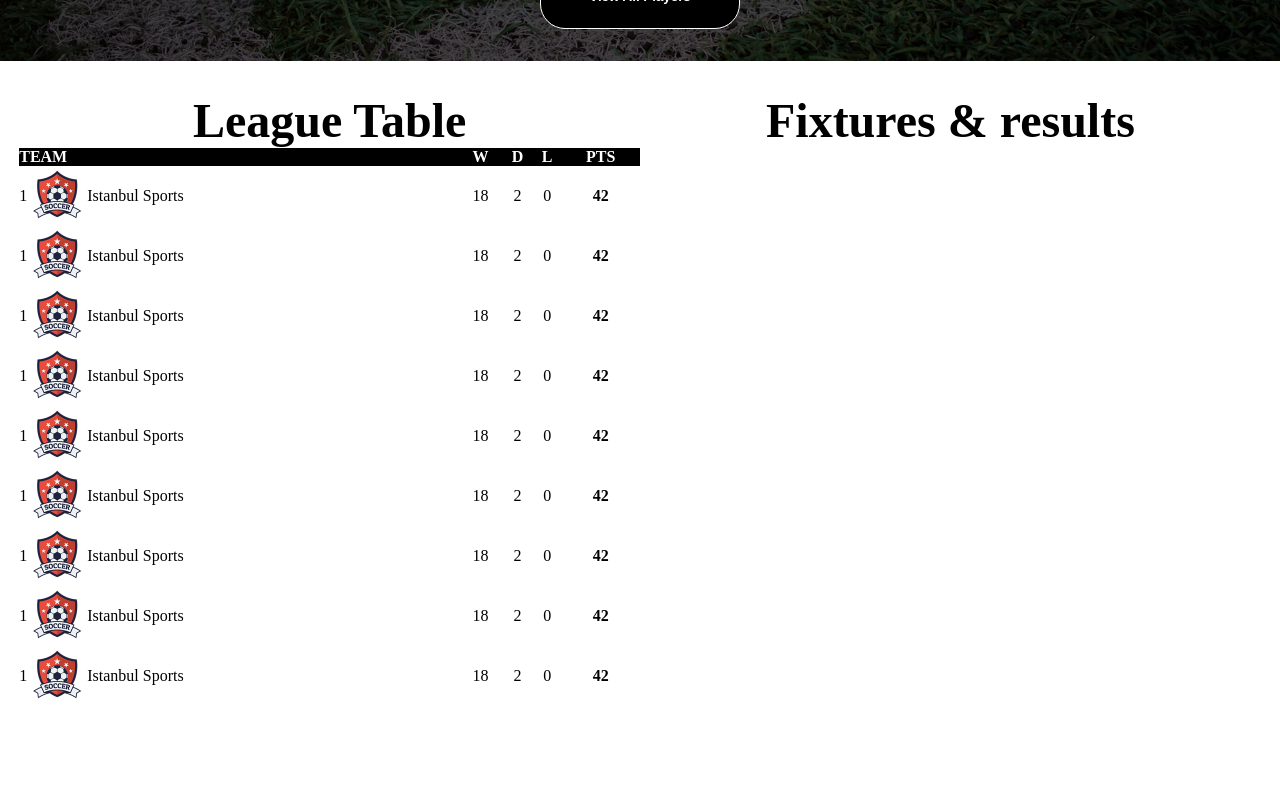
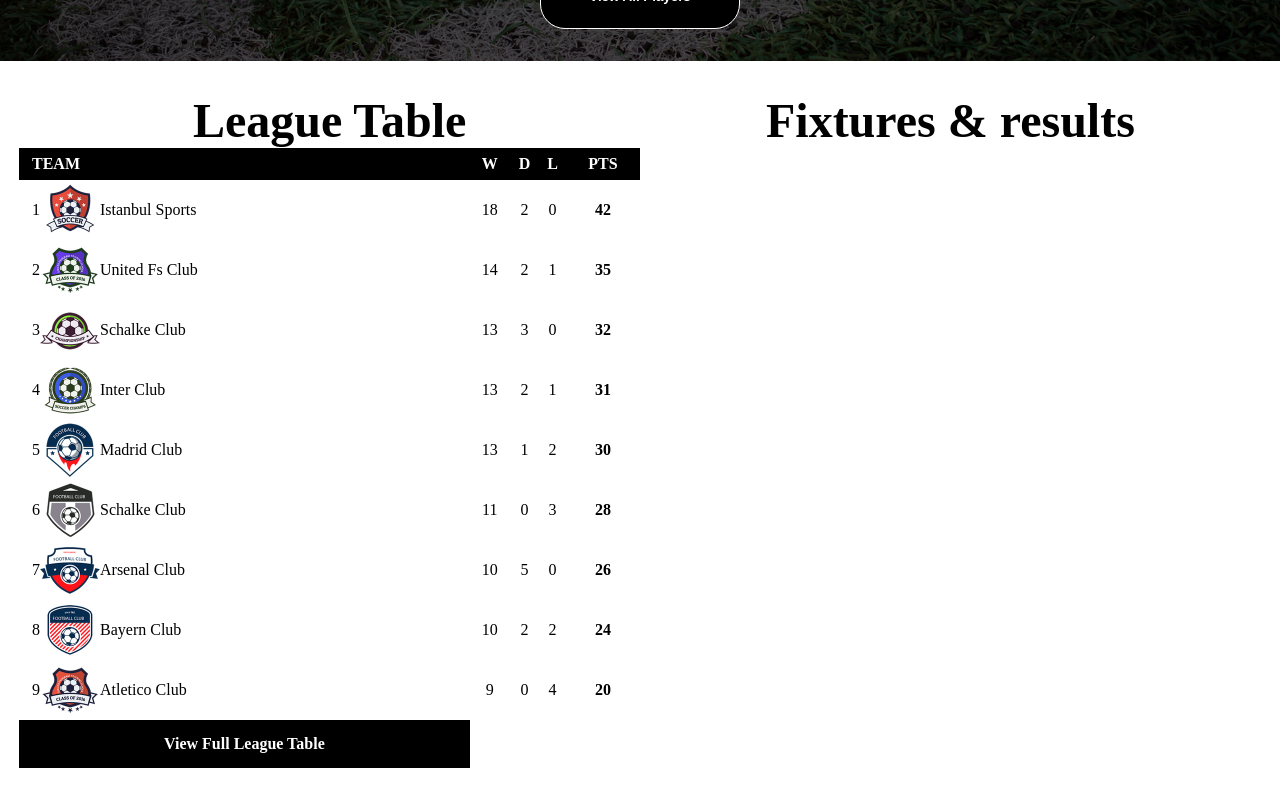
Before and after one commit to simoneevacca/proj-html-vuejs, a Vue app: page / in a window 1280 px wide. Shown: the part 2496-3296 px from the top of the page. Before the commit the page ends 3234 px from the top, so only its background shows below. Built offline with nearby package versions, Linux system fonts and the light colour scheme.

Commit message:
add style and content to league table

```diff
--- a/src/components/AppMain.vue
+++ b/src/components/AppMain.vue
@@ -88,6 +88,7 @@ export default {
                 <div class="league">
                     <h3>League Table</h3>
                     <table>
+                        <thead>
                             <tr class="dark">
                                 <th class="team">TEAM</th>
                                 <th>W</th>
@@ -95,16 +96,32 @@ export default {
                                 <th>L</th>
                                 <th>PTS</th>
                             </tr>
-                        <LeagueTable :n="1" :logo="state.istanbul.logo" :name="state.istanbul.name" :w="18" :d="2" :l="0" :pts="42"/>
-                        <LeagueTable :n="1" :logo="state.istanbul.logo" :name="state.istanbul.name" :w="18" :d="2" :l="0" :pts="42"/>
-                        <LeagueTable :n="1" :logo="state.istanbul.logo" :name="state.istanbul.name" :w="18" :d="2" :l="0" :pts="42"/>
-                        <LeagueTable :n="1" :logo="state.istanbul.logo" :name="state.istanbul.name" :w="18" :d="2" :l="0" :pts="42"/>
-                        <LeagueTable :n="1" :logo="state.istanbul.logo" :name="state.istanbul.name" :w="18" :d="2" :l="0" :pts="42"/>
-                        <LeagueTable :n="1" :logo="state.istanbul.logo" :name="state.istanbul.name" :w="18" :d="2" :l="0" :pts="42"/>
-                        <LeagueTable :n="1" :logo="state.istanbul.logo" :name="state.istanbul.name" :w="18" :d="2" :l="0" :pts="42"/>
-                        <LeagueTable :n="1" :logo="state.istanbul.logo" :name="state.istanbul.name" :w="18" :d="2" :l="0" :pts="42"/>
-                        <LeagueTable :n="1" :logo="state.istanbul.logo" :name="state.istanbul.name" :w="18" :d="2" :l="0" :pts="42"/>
-
+                        </thead>
+                        <tbody>
+                            <LeagueTable :n="1" :logo="state.istanbul.logo" :name="state.istanbul.name" :w="18" :d="2"
+                                :l="0" :pts="42" />
+                            <LeagueTable :n="2" :logo="state.unitedFs.logo" :name="state.unitedFs.name" :w="14" :d="2"
+                                :l="1" :pts="35" />
+                            <LeagueTable :n="3" :logo="state.schalke1.logo" :name="state.schalke1.name" :w="13" :d="3"
+                                :l="0" :pts="32" />
+                            <LeagueTable :n="4" :logo="state.inter.logo" :name="state.inter.name" :w="13" :d="2" :l="1"
+                                :pts="31" />
+                            <LeagueTable :n="5" :logo="state.madrid.logo" :name="state.madrid.name" :w="13" :d="1"
+                                :l="2" :pts="30" />
+                            <LeagueTable :n="6" :logo="state.schalke2.logo" :name="state.schalke2.name" :w="11" :d="0"
+                                :l="3" :pts="28" />
+                            <LeagueTable :n="7" :logo="state.arsenal.logo" :name="state.arsenal.name" :w="10" :d="5"
+                                :l="0" :pts="26" />
+                            <LeagueTable :n="8" :logo="state.bayern.logo" :name="state.bayern.name" :w="10" :d="2"
+                                :l="2" :pts="24" />
+                            <LeagueTable :n="9" :logo="state.atletico.logo" :name="state.atletico.name" :w="9" :d="0"
+                                :l="4" :pts="20" />
+                        </tbody>
+                        <tfoot>
+                            <tr>
+                                <td colspan="5"><strong>View Full League Table</strong></td>
+                            </tr>
+                        </tfoot>
                     </table>
 
                 </div>
@@ -228,13 +245,31 @@ main {
                     width: 100%;
                     border-collapse: collapse;
 
+
+
                     & .dark {
                         background-color: black;
                         color: white;
 
+
                         & .team {
                             text-align: start;
+                            padding-left: 0.8rem;
                         }
+                    }
+                    & thead {
+                        height: 2rem;
+
+                    }
+
+                    & tfoot {
+                        background-color: black;
+                        color: white;
+                        height: 3rem;
+                        display: flex;
+                        align-items: center;
+                        justify-content: center;
+                        width: 100%;
                     }
                 }
             }
--- a/src/components/LeagueTable.vue
+++ b/src/components/LeagueTable.vue
@@ -50,6 +50,7 @@ table {
     display: flex;
     align-items: center;
     justify-content: flex-start;
+    padding-left: 0.8rem;
 
 
 }
```
Lines whose indentation alone changed are shown as unchanged.
